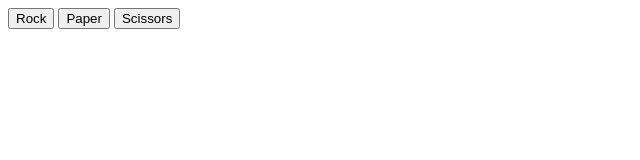
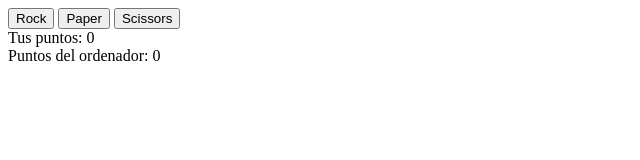
Before and after one commit to jesusfonser/rock-paper-scissors, a plain HTML site: page index.html in a window 1280 px wide. Shown: the whole page, without its empty margins (0-640 px from the left). Drawn offline with Linux system fonts and the light colour scheme.

Commit message:
Añade marcador al HTML

```diff
--- a/index.html
+++ b/index.html
@@ -9,5 +9,10 @@
         <button>Rock</button>
         <button>Paper</button>
         <button>Scissors</button>
+
+        <div id = "marcador">
+            Tus puntos: <span id = "puntosJugador">0</span> <br>
+            Puntos del ordenador: <span id = "puntosPC">0</span>
+        </div>
     </body>
 </html>
```
